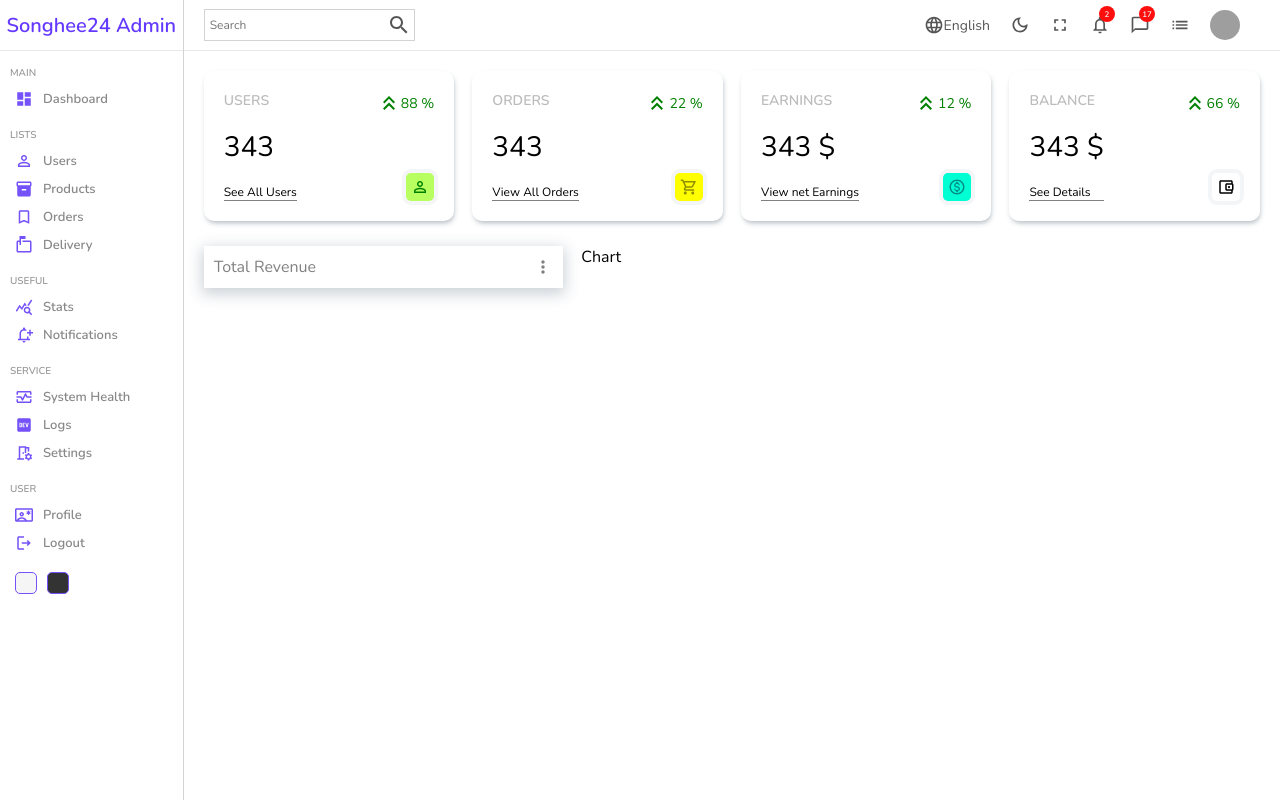
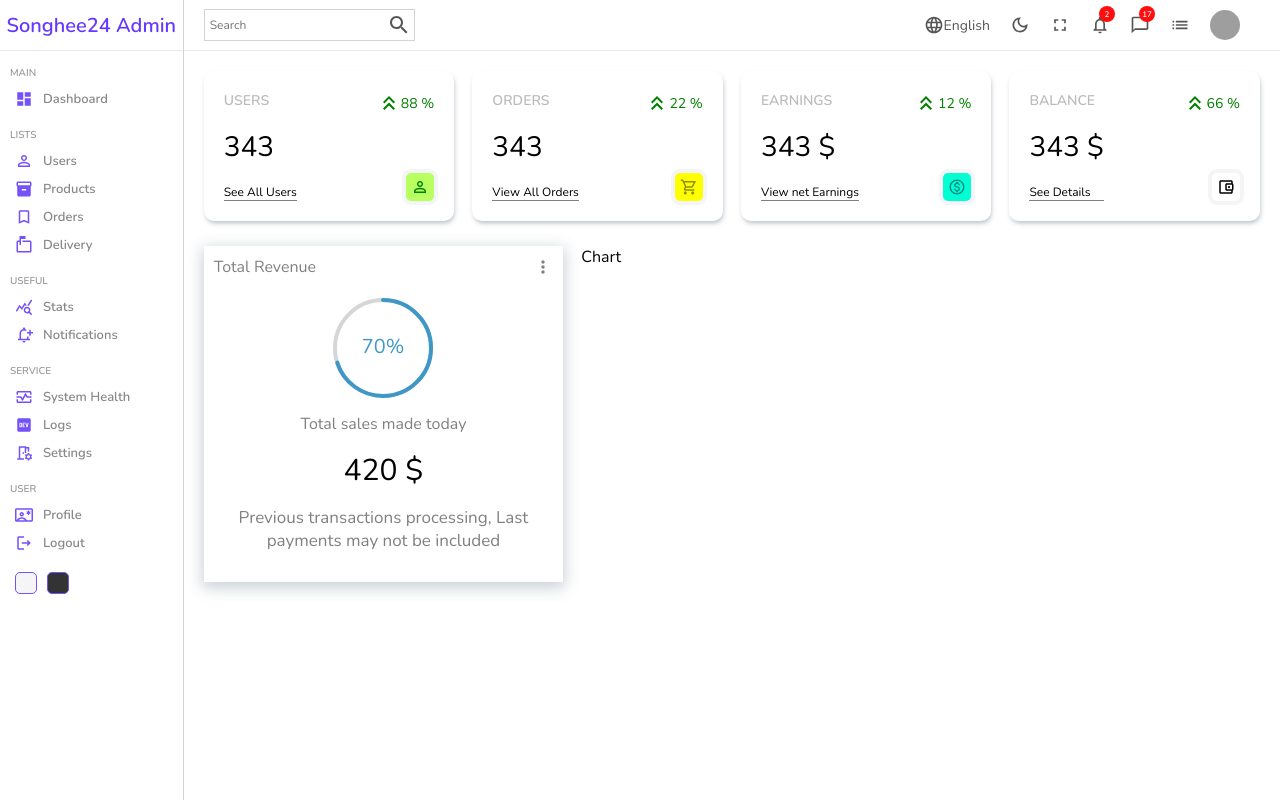
Before and after one commit to songhee24/admin-dashboard, a React (Create React App) app: page / in a window 1280 px wide. Built offline with nearby package versions, Linux system fonts and the light colour scheme; grey boxes are pictures that could not be loaded.

Commit message:
simple base circle progress bar

```diff
--- a/package.json
+++ b/package.json
@@ -11,6 +11,7 @@
     "@testing-library/react": "^13.3.0",
     "@testing-library/user-event": "^13.5.0",
     "react": "^18.2.0",
+    "react-circular-progressbar": "^2.1.0",
     "react-countup": "^6.3.0",
     "react-dom": "^18.2.0",
     "react-router-dom": "^6.3.0",
--- a/src/components/featured/Featured.jsx
+++ b/src/components/featured/Featured.jsx
@@ -1,5 +1,7 @@
 import React from 'react';
 import MoreVertOutlinedIcon from '@mui/icons-material/MoreVertOutlined';
+import { CircularProgressbar } from 'react-circular-progressbar';
+import 'react-circular-progressbar/dist/styles.css';
 
 import './featured.scss';
 
@@ -11,7 +13,20 @@ const Featured = () => {
                 <MoreVertOutlinedIcon fontSize="small" />
             </div>
             <div className="bottom">
-                <div className="featuredChart"></div>
+                <div className="featuredChart">
+                    <CircularProgressbar
+                        minValue={0.1}
+                        value={70}
+                        text={'70%'}
+                        strokeWidth={4}
+                    />
+                </div>
+                <p className="title">Total sales made today</p>
+                <p className="amount">420 $</p>
+                <p className="desc">
+                    Previous transactions processing, Last payments may not be
+                    included
+                </p>
             </div>
         </div>
     );
--- a/src/components/featured/featured.scss
+++ b/src/components/featured/featured.scss
@@ -16,4 +16,34 @@
       font-weight: 500;
     }
   }
+
+  .bottom {
+    padding: 20px;
+    display: flex;
+    flex-direction: column;
+    align-items: center;
+    justify-content: center;
+    gap: 15px;
+
+    .featuredChart {
+      width: 100px;
+      height: 100px;
+    }
+
+    .title {
+      font-weight: 500;
+      color: gray;
+    }
+
+    .amount {
+      font-size: 30px;
+    }
+
+    .desc {
+      font-weight: 300;
+      font-size: 17px;
+      color: gray;
+      text-align: center;
+    }
+  }
 }
```
Also changed, not shown: 1 other file (tests, documents, lock files or other folders).
